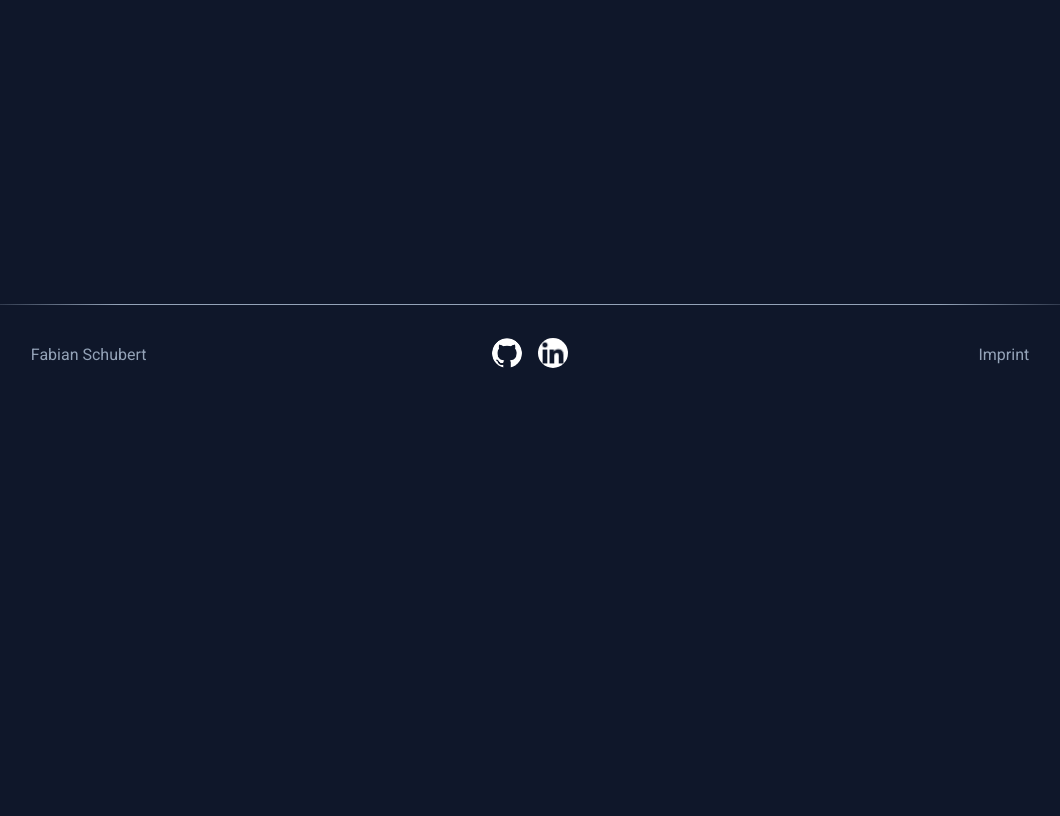
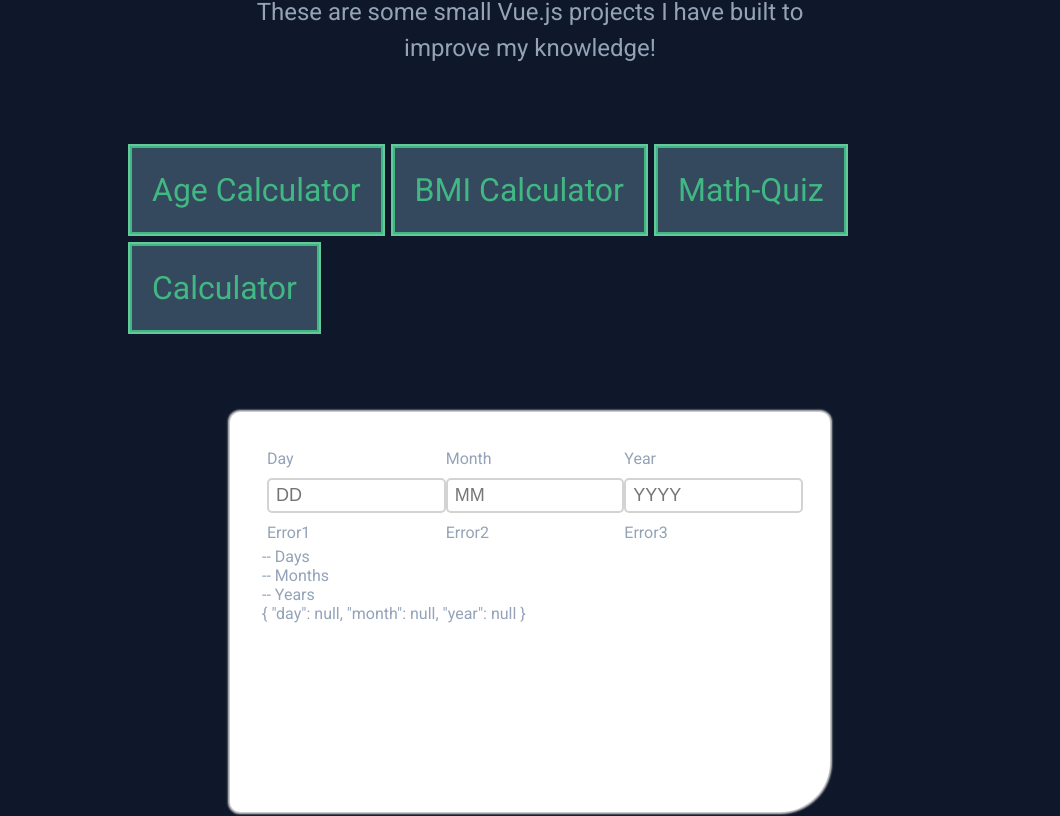
Before and after one commit to Schubi222/Porfolio, a Vue app in the folder Porfolio/: page /vue-projects/Age in a window 1280 px wide. Shown: the part 412-1228 px from the top of the page, without its empty margins (110-1170 px from the left). Before the commit the page ends 832 px from the top, so only its background shows below. Built offline with nearby package versions, Linux system fonts and the light colour scheme.

Commit message:
init for VueAgeCalculator + beginning | vueuse installed

```diff
--- a/Porfolio/package.json
+++ b/Porfolio/package.json
@@ -10,6 +10,7 @@
     "format": "prettier --write src/"
   },
   "dependencies": {
+    "@vueuse/core": "^10.2.1",
     "sass": "^1.63.6",
     "swiper": "^9.4.1",
     "vue": "^3.3.4",
--- /dev/null
+++ b/Porfolio/src/assets/VueProjectCss/VueAgeCalculator.css
@@ -0,0 +1,30 @@
+.Age-Calculator {
+  width: min(600px, 100%);
+  aspect-ratio: 1.5/1;
+  background: white;
+  box-shadow: 0 0 2px 2px lightgray;
+  box-sizing: border-box;
+  padding: 2rem;
+  border-radius: 10px 10px 50px 10px;
+}
+
+.Input-Wrapper {
+  display: grid;
+  grid-template-columns: repeat(3, 1fr);
+}
+.Input-Wrapper > * {
+  margin: 5px;
+}
+.Input-Wrapper > input {
+  padding: 5px 7px;
+  font-size: 18px;
+  box-sizing: border-box;
+  border-radius: 5px;
+  border: 2px solid lightgray;
+  width: 100%;
+}
+.Input-Wrapper > input:focus {
+  outline: 1px solid purple;
+}
+
+/*# sourceMappingURL=VueAgeCalculator.css.map */
--- /dev/null
+++ b/Porfolio/src/assets/VueProjectCss/VueAgeCalculator.scss
@@ -0,0 +1,27 @@
+.Age-Calculator{
+  width: min(600px,100%);
+  aspect-ratio: 1.5/1;
+  background: white;
+  box-shadow: 0 0 2px 2px lightgray;
+  box-sizing: border-box;
+  padding: 2rem;
+  border-radius: 10px 10px 50px 10px;
+}
+.Input-Wrapper{
+  display: grid;
+  grid-template-columns: repeat(3, 1fr);
+  > *{
+    margin: 5px;
+  }
+  > input {
+    padding: 5px 7px;
+    font-size: 18px;
+    box-sizing: border-box;
+    border-radius: 5px;
+    border: 2px solid lightgray;
+    width: 100%;
+    &:focus{
+      outline: 1px solid purple;
+    }
+  }
+}
--- /dev/null
+++ b/Porfolio/src/components/VueProjectComponents/VueAgeCalculator.vue
@@ -0,0 +1,45 @@
+<template>
+  <div class="Age-Calculator">
+    <div class="Input-Wrapper">
+      <label for="Day">Day</label>
+      <label for="Month">Month</label>
+      <label for="Year">Year</label>
+
+      <input type="text" id="Day" v-model="input.day" placeholder="DD">
+      <input type="text" id="Month" v-model="input.month" placeholder="MM">
+      <input type="text" id="Year" v-model="input.year" placeholder="YYYY">
+
+      <div>Error1</div>
+      <div>Error2</div>
+      <div>Error3</div>
+    </div>
+
+    <div class="Output-Wrapper">
+      <div><span>{{result.day}}</span> Days</div>
+      <div><span>{{result.month}}</span> Months</div>
+      <div><span>{{result.year}}</span> Years</div>
+    </div>
+
+
+
+    {{input}}
+  </div>
+</template>
+
+
+<script setup>
+import {ref} from "vue";
+const input = ref({
+  day:null,
+  month:null,
+  year:null,
+})
+const result = ref({
+  day:'--',
+  month:'--',
+  year:'--',
+})
+</script>
+<style scoped>
+@import "@/assets/VueProjectCss/VueAgeCalculator.css";
+</style>
--- a/Porfolio/src/router/index.js
+++ b/Porfolio/src/router/index.js
@@ -8,6 +8,7 @@ import VueProjectView from "@/views/VueProjectView.vue";
 import VueCalculator from "@/components/VueProjectComponents/VueCalculator.vue";
 import VueMathQuiz from "@/components/VueProjectComponents/VueMathQuiz.vue";
 import VueBMICalculator from "@/components/VueProjectComponents/VueBMICalculator.vue";
+import VueAgeCalculator from "@/components/VueProjectComponents/VueAgeCalculator.vue";
 
 const router = createRouter({
   history: createWebHistory(import.meta.env.BASE_URL),
@@ -58,6 +59,11 @@ const router = createRouter({
           path: 'BMI',
           name: 'BMI',
           component: VueBMICalculator
+        },
+        {
+          path: 'Age',
+          name: 'Age',
+          component: VueAgeCalculator
         }
       ]
     },
--- a/Porfolio/src/views/VueProjectView.vue
+++ b/Porfolio/src/views/VueProjectView.vue
@@ -4,6 +4,7 @@
   <div class="Vue-Project-View-Wrapper__logo"> <img class="main_Menu_Item main_Menu_Img" src="@/assets/logo.svg" alt="logo" /></div>
   <PerfectTextField :text="text" class="Vue-Project-View-Wrapper__description"/>
   <div class="Vue-Project-View-Wrapper__applications">
+    <router-link to="/vue-projects/Age" class="Vue-Project-View-Wrapper__applications-btn">Age Calculator</router-link>
     <router-link to="/vue-projects/BMI" class="Vue-Project-View-Wrapper__applications-btn">BMI Calculator</router-link>
     <router-link to="/vue-projects/math-quiz" class="Vue-Project-View-Wrapper__applications-btn">Math-Quiz</router-link>
     <router-link to="/vue-projects/calculator" class="Vue-Project-View-Wrapper__applications-btn">Calculator</router-link>
```
Also changed, not shown: 2 other files (tests, documents, lock files or other folders).
